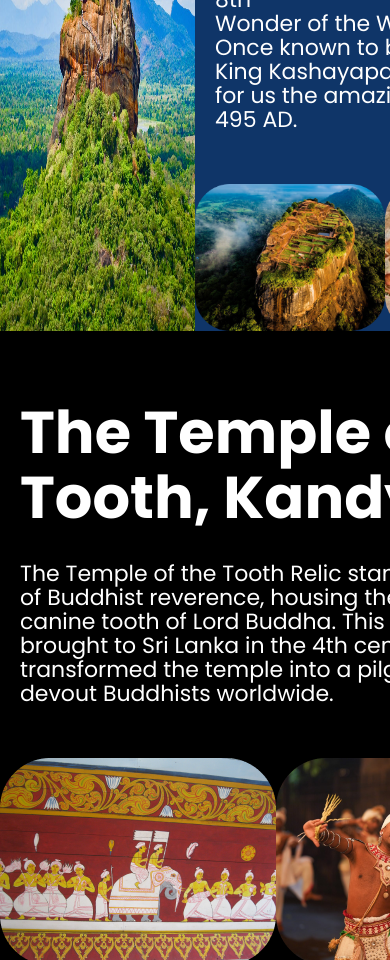
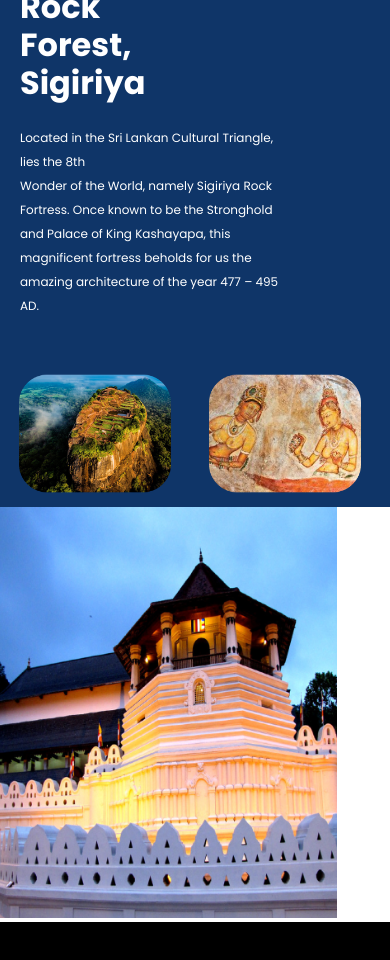
Before and after one commit to Sadishru/greenvoyagesweb, a React (Vite) app: page /explore in a window 390 px wide. Shown: the part 1040-2000 px from the top of the page. Built offline with nearby package versions, Linux system fonts and the light colour scheme.

Commit message:
responsive design completed

```diff
--- a/src/Components/AboutUs/aboutUs.css
+++ b/src/Components/AboutUs/aboutUs.css
@@ -115,3 +115,21 @@
     font-size: 18px;
     cursor: pointer;
 }
+
+@media (max-width:768px) {
+    .aboutus__story-img img {
+        display: none;
+    }
+    .aboutus__container {
+        overflow-x: hidden;
+    }
+    .aboutus__hero-texts h1 {
+        font-size: 32px;
+        line-height: 38.4px;
+        transform: translateX(-10px);
+    }
+    .aboutus__hero-texts p {
+        transform: translateX(-10px);
+        width: 100%;
+    }
+}
--- a/src/Components/ContactUs/contactus.css
+++ b/src/Components/ContactUs/contactus.css
@@ -176,3 +176,13 @@
 .footer__body-links, .footer_cc {
     margin-left: 60px;
 }
+
+@media (max-width:768px) {
+    .contactus__hero-body {
+        flex-direction: column-reverse;
+    }
+    .contactus__hero-body_img iframe {
+        transform: translateX(50px);
+        margin-top: 20px;
+    }
+}
--- a/src/Components/Explore/explore.css
+++ b/src/Components/Explore/explore.css
@@ -33,18 +33,23 @@
   margin-left: 20px;
 }
 
-.explore__sigiriya, .explore__galle {
+.explore__sigiriya,
+.explore__galle {
   display: flex;
   flex-direction: row;
-    background-color: #0F3568;
+  background-color: #0f3568;
 }
 
-.sigiriya__img img, .lotus__img img, .galle__img img {
+.sigiriya__img img,
+.lotus__img img,
+.galle__img img {
   width: 50vw;
   height: 100%;
 }
 
-.sigiriya__body, .kandy__body, .galle__body {
+.sigiriya__body,
+.kandy__body,
+.galle__body {
   display: flex;
   flex-direction: column;
   font-family: var(--font-fam);
@@ -52,19 +57,31 @@
   padding-left: 20px;
 }
 
-.sigiriya__body h1, .kandy__body h1, .lotus__body h1, .galleface__body h1, .galle__body h1 {
+.sigiriya__body h1,
+.kandy__body h1,
+.lotus__body h1,
+.galleface__body h1,
+.galle__body h1 {
   font-size: 59px;
   line-height: 64.9px;
   padding-top: 30px;
 }
 
-.sigiriya__body p, .kandy__body p, .lotus__body p, .galleface__body p, .galle__body p {
+.sigiriya__body p,
+.kandy__body p,
+.lotus__body p,
+.galleface__body p,
+.galle__body p {
   font-size: 22px;
   line-height: 24px;
   transform: translateY(-30px);
 }
 
-.sigiriya__body-imgs, .kandy__body-imgs, .lotus__body-imgs, .galleface__body-imgs, .galle__body-imgs {
+.sigiriya__body-imgs,
+.kandy__body-imgs,
+.lotus__body-imgs,
+.galleface__body-imgs,
+.galle__body-imgs {
   display: flex;
   flex-direction: row;
   justify-content: space-evenly;
@@ -73,10 +90,10 @@
 
 .sigiriya__body-imgs img {
   width: 190px;
-
 }
 
-.explore__kandy, .explore__lotus {
+.explore__kandy,
+.explore__lotus {
   display: flex;
   flex-direction: row;
 }
@@ -104,7 +121,7 @@
 }
 
 .explore__galleface {
-    background-color: #127D0D;
+  background-color: #127d0d;
   color: white;
   font-family: var(--font-fam);
 
@@ -120,7 +137,122 @@
   width: 190px;
 }
 
-.galleface__img img{
+.galleface__img img {
   width: 50vw;
   height: 100%;
 }
+
+@media (max-width: 1024px) {
+  .hero__texts h1,
+  .sigiriya__body h1,
+  .kandy__body h1,
+  .lotus__body h1,
+  .galleface__body h1,
+  .galle__body h1 {
+    font-size: 48px;
+    line-height: 57.6px;
+    width: 50vw;
+    padding-bottom: 20px;
+  }
+  .hero__img img {
+    scale: 0.8;
+    transform: translateX(-140px);
+    overflow: hidden;
+  }
+
+  .sigiriya__body p,
+  .kandy__body p,
+  .lotus__body p,
+  .galleface__body p,
+  .galle__body p {
+    font-size: 16px;
+
+    max-width: 80%;
+  }
+  .sigiriya__body-imgs img,
+  .kandy__body-imgs img,
+  .lotus__body-imgs img,
+  .galleface__body-imgs img,
+  .galle__body-imgs img {
+    scale: 0.8;
+  }
+  .kandy__body-imgs img {
+    transform: translateX(-15px);
+  }
+  .kandy__img img {
+    width: 50vw;
+    transform: translateX(-53px);
+  }
+  .galleface__img img {
+    transform: translateX(-78px);
+  }
+  .explore__container {
+    overflow-x: hidden;
+  }
+}
+
+@media (max-width: 768px) {
+  .hero__texts h1,
+  .sigiriya__body h1,
+  .kandy__body h1,
+  .lotus__body h1,
+  .galleface__body h1,
+  .galle__body h1 {
+    font-size: 32px;
+    line-height: 38.4px;
+    width: 50vw;
+    padding-bottom: 20px;
+  }
+  .hero__img img {
+    scale: 0.7;
+    transform: translateX(-200px);
+    overflow: hidden;
+  }
+
+  .sigiriya__body p,
+  .kandy__body p,
+  .lotus__body p,
+  .galleface__body p,
+  .galle__body p {
+    font-size: 12px;
+
+    max-width: 70%;
+  }
+  .sigiriya__body-imgs img,
+  .kandy__body-imgs img,
+  .lotus__body-imgs img,
+  .galleface__body-imgs img,
+  .galle__body-imgs img {
+    scale: 0.8;
+  }
+  .kandy__body-imgs img {
+    transform: translateX(-15px);
+  }
+  .kandy__img img {
+    width: 50vw;
+    transform: translateX(-53px);
+  }
+  .galleface__img img {
+    transform: translateX(-78px);
+  }
+
+}
+
+@media (max-width:425px) {
+    .hero__img img {
+        display: none;
+    }
+    .hero__texts h1 {
+        padding-top: 20px;
+    }
+    .explore__sigiriya, .explore__lotus, .explore__galle {
+        flex-direction: column;
+    }
+    .explore__kandy, .explore__galleface {
+        flex-direction: column-reverse;
+    }
+    .sigiriya__img img, .kandy__img img, .lotus__img img, .galleface__img img, .galle__img img {
+        width: 100vw;
+
+    }
+}
--- a/src/Components/FAQ/faq.css
+++ b/src/Components/FAQ/faq.css
@@ -56,3 +56,12 @@
 .footer__faqs {
     background-color: white;
 }
+
+@media (max-width:475px) {
+    .faq__thread-q h3, .faq__thread-answer {
+        font-size: 16px ;
+    }
+    .faq__thread {
+        width: 80vw;
+    }
+}
--- a/src/Components/Footer/footer.css
+++ b/src/Components/Footer/footer.css
@@ -192,3 +192,45 @@
     margin: 0;
     display: block;
 }
+@media (max-width:1024px) {
+    .footer__body-links {
+        transform: translateX(-90px);
+    }
+}
+@media (max-width: 768px) {
+    .footer__section {
+        flex-direction: column;
+        align-items: center;
+        width: 100vw;
+        margin-bottom: 20px;
+    }
+    .footer__section-1, .footer__section-2, .footer__section-3 {
+        width: 100%;
+    }
+    .footer__body-links {
+        flex-direction: column;
+        transform: translateX(-80px);
+
+    }
+    .footer_img {
+        display: none;
+    }
+    .footer_socials img{
+        display: none;
+    }
+    .footer_1 a, .footer_2 a, .footer_3 p {
+        font-size: 14px;
+    }
+    .footer_cc p {
+        text-align: center;
+        transform: translateX(-20px);
+    }
+}
+
+@media (max-width:400px) {
+    .footer__body-links {
+        width: 100%;
+        flex-wrap: wrap;
+        justify-content: center;
+    }
+}
--- a/src/Components/Home/Home.jsx
+++ b/src/Components/Home/Home.jsx
@@ -171,8 +171,8 @@ const Home = () => {
                 <h2>Select a Package or Inquire</h2>
                 <p>
                   Your perfect Sri Lankan adventure starts here. Share your
-                  <br />
-                  tour preferences or Select a tailor made tour package <br />
+
+                  tour preferences or Select a tailor made tour package
                   from our Packages.
                 </p>
                 <div className="process_body-details1_info-btns">
--- a/src/SubComponents/Form/Form.jsx
+++ b/src/SubComponents/Form/Form.jsx
@@ -353,6 +353,7 @@ const Form = () => {
           type="tel"
           value={phone}
           name="Phone"
+          className="field__phone"
           placeholder="Phone Number"
           onChange={(e) => setPhone(e.target.value)}
           required
@@ -400,6 +401,7 @@ const Form = () => {
         <textarea
           placeholder="Tell us your dream holiday..."
           value={message}
+          className="form__textarea"
           name="message"
           onChange={(e) => setMessage(e.target.value)}
         />
--- a/src/SubComponents/Form/form.css
+++ b/src/SubComponents/Form/form.css
@@ -160,3 +160,36 @@
     font-size: 16px;
     cursor: pointer;
 }
+
+@media (max-width: 768px) {
+    .form_field1, .form_field2, .form_field3{
+        flex-direction: column;
+        row-gap: 15px;
+    }
+    .form_field2-select {
+        transform: translateX(-100px);
+    }
+    .field__phone {
+        transform: translateX(-110px);
+    }
+}
+@media (max-width: 400px) {
+    .form_field2-select {
+        transform: translateX(-86px);
+    }
+    .field__phone {
+        transform: translateX(-96px);
+    }
+    .form__textarea {
+        width: 300px;
+    }
+}
+@media (max-width: 425px) {
+    .form_field2-select {
+        transform: translateX(-85px);
+    }
+    .field__phone {
+        transform: translateX(-94px);
+    }
+
+}
```
Also changed, not shown: src/Components/Home/home.css (+174 -24 lines). Lines whose indentation alone changed are shown as unchanged.
